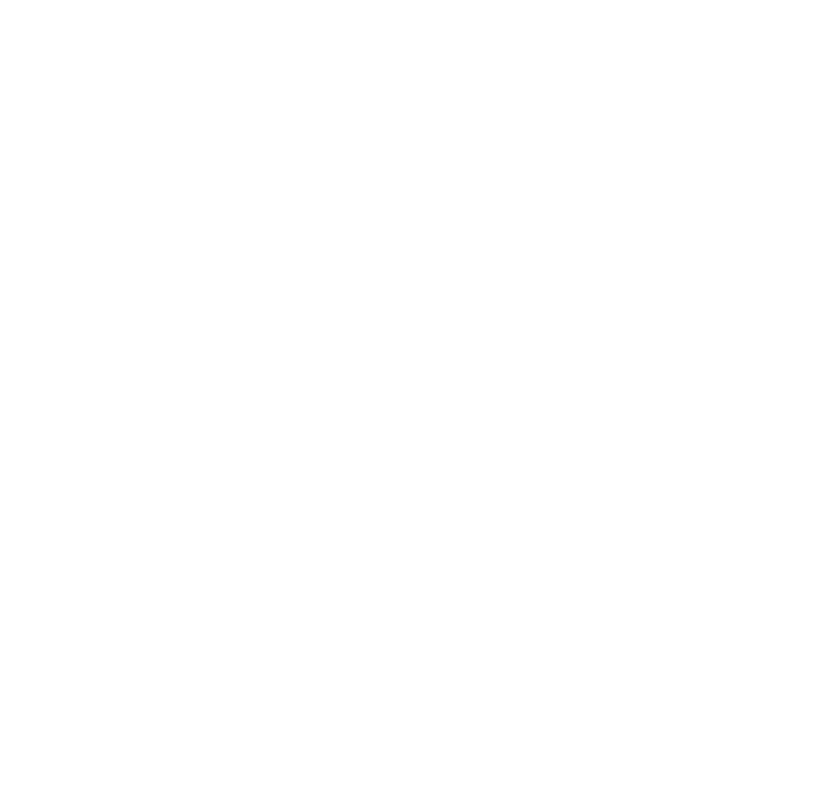
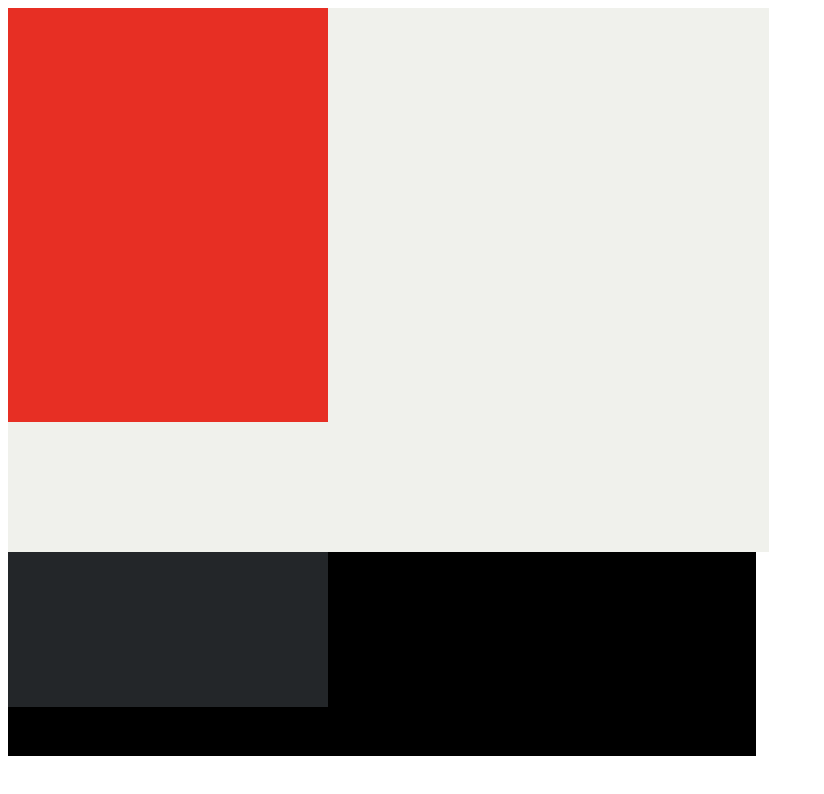
Before and after one commit to DarianSchreuder/WebDevelopment, a plain HTML site: page Mondrain Project/index.html in a window 1280 px wide. Shown: the whole page, without its empty margins (0-824 px from the left). Drawn offline with Linux system fonts and the light colour scheme.

Commit message:
Mondrain Project

```diff
--- a/Mondrain Project/index.html
+++ b/Mondrain Project/index.html
@@ -18,12 +18,65 @@
         For dimensions, see dimensions.png image.
         HINT: Remember you can't change the properties of grid lines.
         But grid lines are transparent!
+
+
+
         */
+
+
+        .item {
+            background-color: #F0F1EC;
+        }
+
+        .container {
+
+            height: 748px;
+            width: 748px;
+            display: grid;
+            background-color: #000;
+            grid-template-columns: 320px 198px 193px 50px;
+            grid-template-rows: 414px  130px 155px 22px;
+        }
+
+        .red {
+            background-color: #E72F24;
+        }
+
+        .white1 {
+            background-color: #F0F1EC;
+        }
+
+        .white2 {
+            background-color: #F0F1EC;
+        }
+
+        .white3 {
+            background-color: #F0F1EC;
+        }
+
+        .white4 {
+            background-color: #F0F1EC;
+        }
+        .black {
+            background-color: #232629;
+        }
     </style>
 </head>
 
 <body>
-<!-- Write your HTML here -->
+<div class="container">
+<div class="item red"></div>
+<div class="item white1"></div>
+<div class="item white2"></div>
+<div class="item white3"></div>
+
+<div class="item blue"></div>
+<div class="item white4"></div>
+
+<div class="item"></div>
+<div class="item yellow"></div>
+<div class="item black"></div>
+</div>
 </body>
 
 </html>
```
